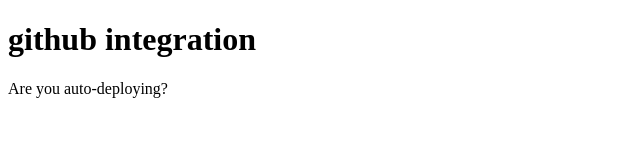
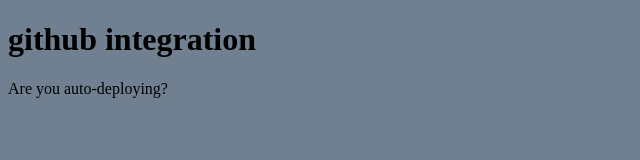
Before and after one commit to melpeto/WIP, a plain HTML site: page index.html in a window 1280 px wide. Shown: the whole page, without its empty margins (0-640 px from the left). Drawn offline with Linux system fonts and the light colour scheme.

Commit message:
added background color

```diff
--- a/index.html
+++ b/index.html
@@ -5,6 +5,11 @@
     <meta http-equiv="X-UA-Compatible" content="IE=edge">
     <meta name="viewport" content="width=device-width, initial-scale=1.0">
     <title>Document</title>
+    <style>
+        body {
+            background-color: slategray;
+        }
+    </style>
 </head>
 <body>
     <h1>github integration</h1>
```
